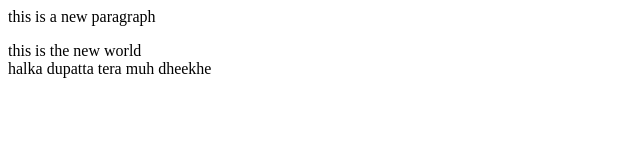
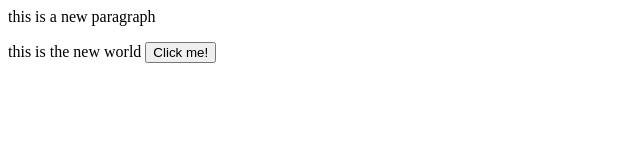
Before and after one commit to dharmendramali76-arch/LocalRepo, a plain HTML site: page index.html in a window 1280 px wide. Shown: the whole page, without its empty margins (0-640 px from the left). Drawn offline with Linux system fonts and the light colour scheme.

Commit message:
button lag di

```diff
--- a/index.html
+++ b/index.html
@@ -1,2 +1,2 @@
 <p>this is a new paragraph</p>
-<p>this is the new world <br>halka dupatta tera muh dheekhe</p>
+<p>this is the new world <button>Click me!</button></p>
```
